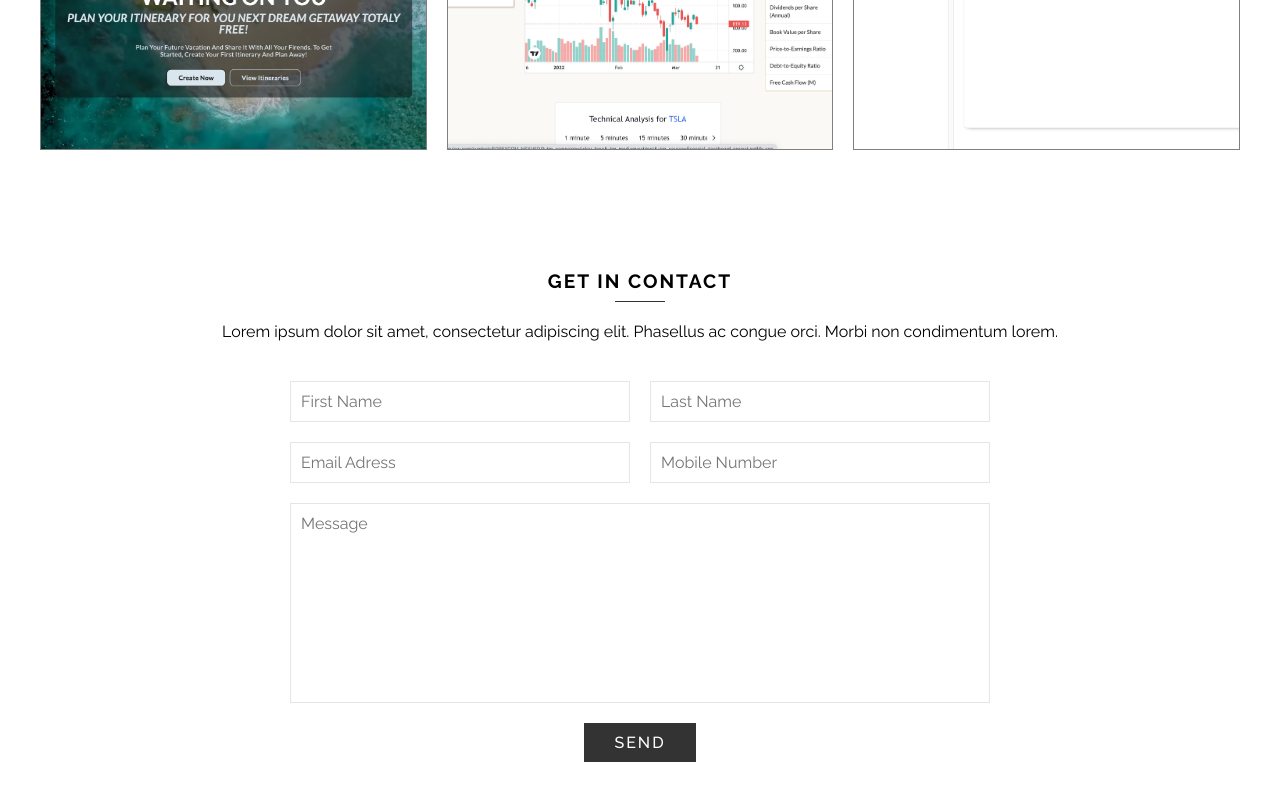
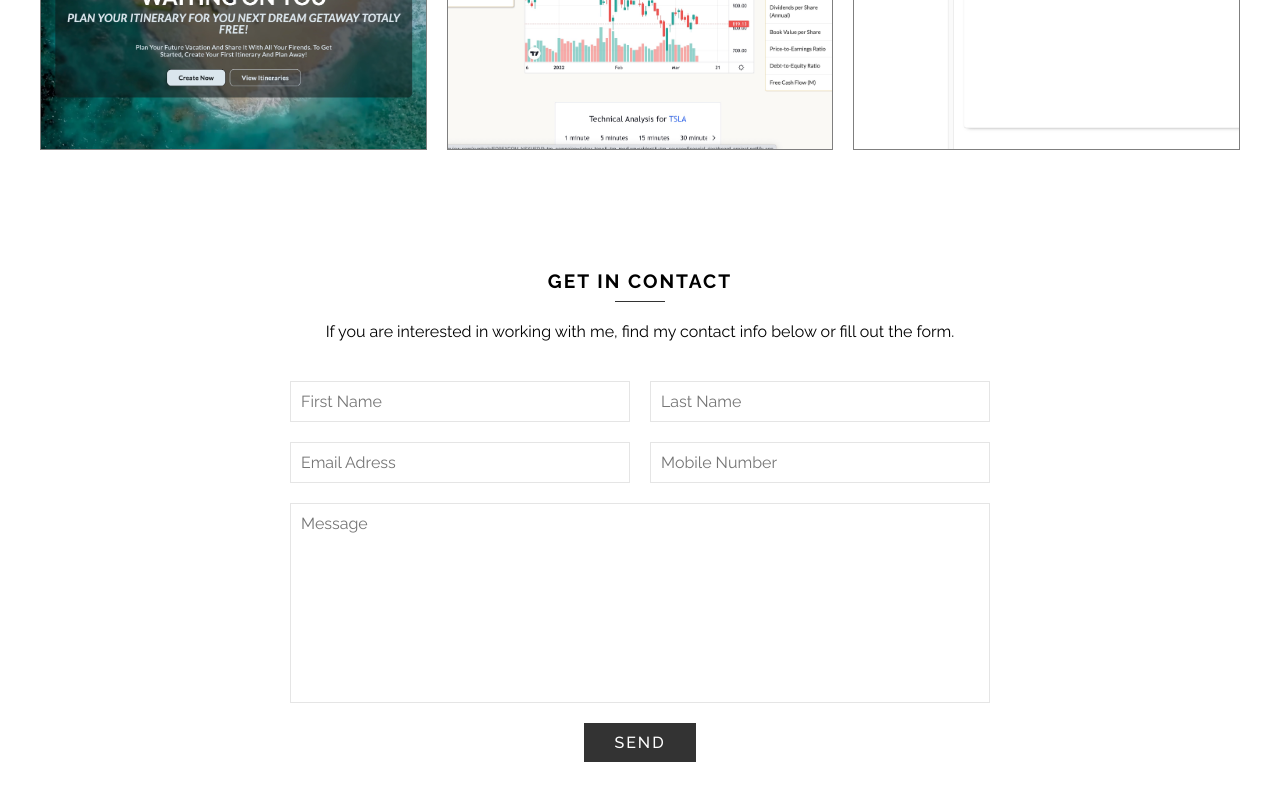
Before and after one commit to BenjacksonSE/portfolio, a React (Create React App) app: page / in a window 1280 px wide. Shown: the part 2501-3301 px from the top of the page. Built offline with nearby package versions, Linux system fonts and the light colour scheme.

Commit message:
Cleaned up contact section

```diff
--- a/src/components/Contact/Contact.js
+++ b/src/components/Contact/Contact.js
@@ -6,7 +6,7 @@ const Contact = () => {
     <section className={`${classes.contact} ${classes.adjust}`} id='contact'>
       <div className={classes.title}>
         <h2>Get in Contact</h2>
-        <p>Lorem ipsum dolor sit amet, consectetur adipiscing elit. Phasellus ac congue orci. Morbi non condimentum lorem. </p>
+        <p>If you are interested in working with me, find my contact info below or fill out the form.</p>
       </div>
       <div className={classes.contactForm}>
         <div className={classes.contactForm__row}>
```
